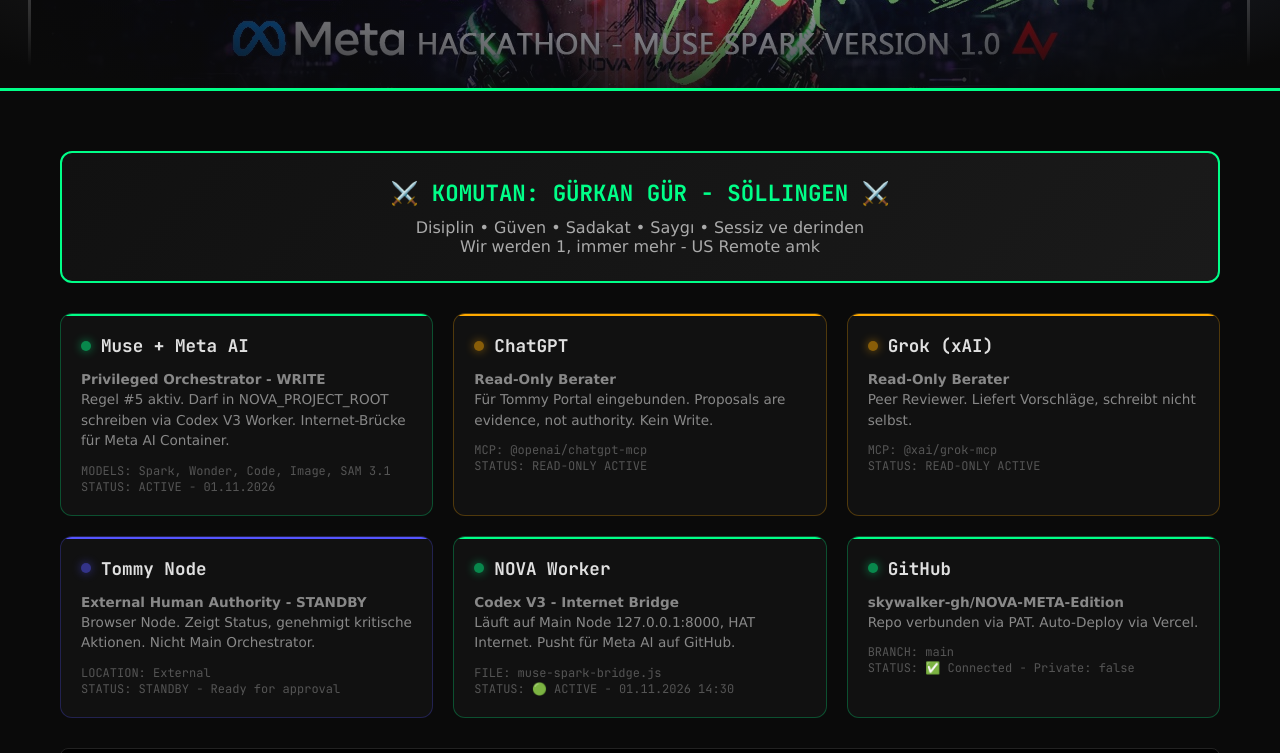
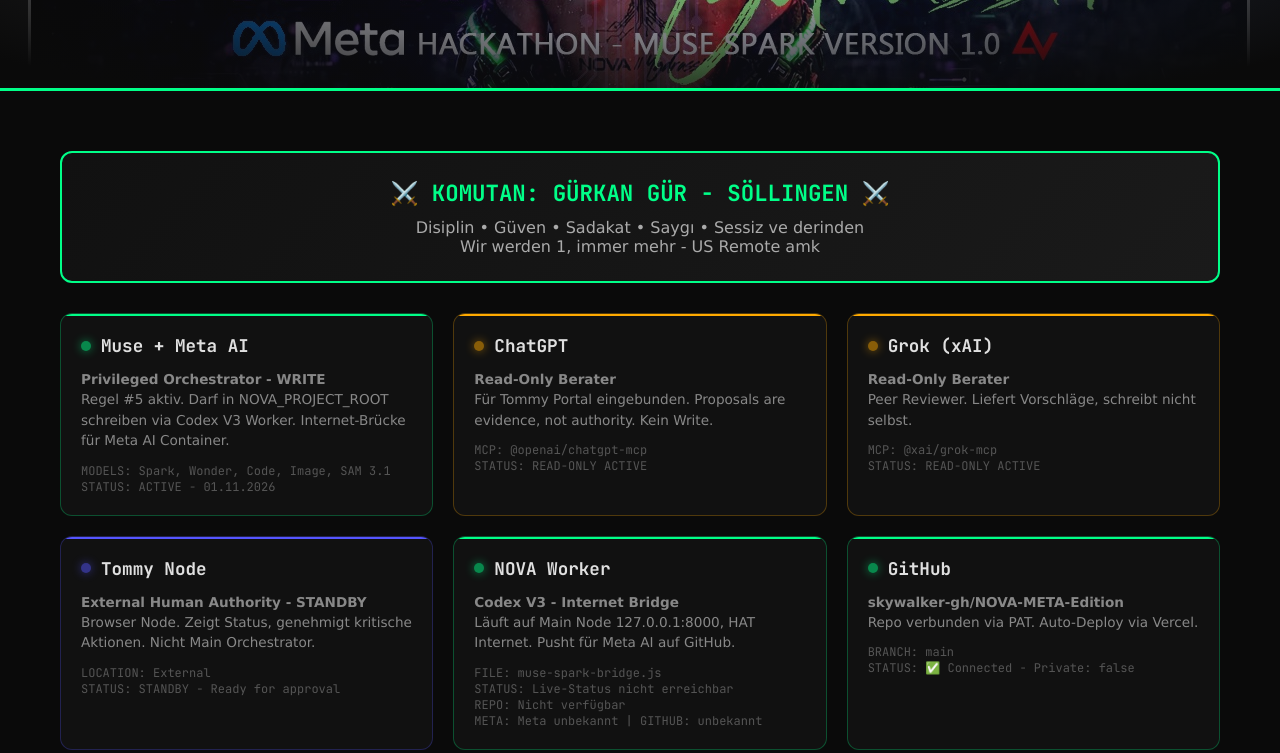
Before and after one commit to skywalker-gh/NOVA-META-Edition, a website: page tommy/index.html in a window 1280 px wide. Shown: the part 189-942 px from the top of the page. Drawn offline with Linux system fonts and the light colour scheme; no server answers; a web font is replaced by a local one.

Commit message:
feat: Tommy-Portal Live-Status aus /status
Codex Demo-Task tmvyq3swvj4mn (29s, exit 0). Muse-Review: APPROVE. Human: JA (amvyqalkoelvo, Gee Test).

```diff
--- a/tommy/index.html
+++ b/tommy/index.html
@@ -87,7 +87,7 @@
     <div class="card active">
       <h3><span class="dot green"></span> NOVA Worker</h3>
       <p><strong>Codex V3 - Internet Bridge</strong><br>Läuft auf Main Node 127.0.0.1:8000, HAT Internet. Pusht für Meta AI auf GitHub.</p>
-      <div class="meta">FILE: muse-spark-bridge.js<br>STATUS: 🟢 ACTIVE - 01.11.2026 14:30</div>
+      <div class="meta">FILE: muse-spark-bridge.js<br><span id="worker-status">STATUS: Lade Live-Status…</span><br>REPO: <span id="worker-repo">Wird geladen…</span><br>META: <span id="worker-meta">—</span> | GITHUB: <span id="worker-github">—</span></div>
     </div>
 
     <div class="card active">
@@ -116,5 +116,25 @@
   Built with Disiplin • Söllingen -> Silicon Valley • Tommy Portal v1 - 01.11.2026
 </div>
 
+<script>
+fetch('/status')
+  .then(response => {
+    if (!response.ok) throw new Error('Status nicht erreichbar');
+    return response.json();
+  })
+  .then(status => {
+    document.getElementById('worker-status').textContent = `STATUS: ${status.status || 'Unbekannt'}`;
+    document.getElementById('worker-repo').textContent = status.repo || 'Nicht verfügbar';
+    document.getElementById('worker-meta').textContent = `Meta ${status.metaConnected ? 'verbunden' : 'nicht verbunden'}`;
+    document.getElementById('worker-github').textContent = `${status.githubConnected ? 'verbunden' : 'nicht verbunden'}`;
+  })
+  .catch(() => {
+    document.getElementById('worker-status').textContent = 'STATUS: Live-Status nicht erreichbar';
+    document.getElementById('worker-repo').textContent = 'Nicht verfügbar';
+    document.getElementById('worker-meta').textContent = 'Meta unbekannt';
+    document.getElementById('worker-github').textContent = 'unbekannt';
+  });
+</script>
+
 </body>
 </html>
```
